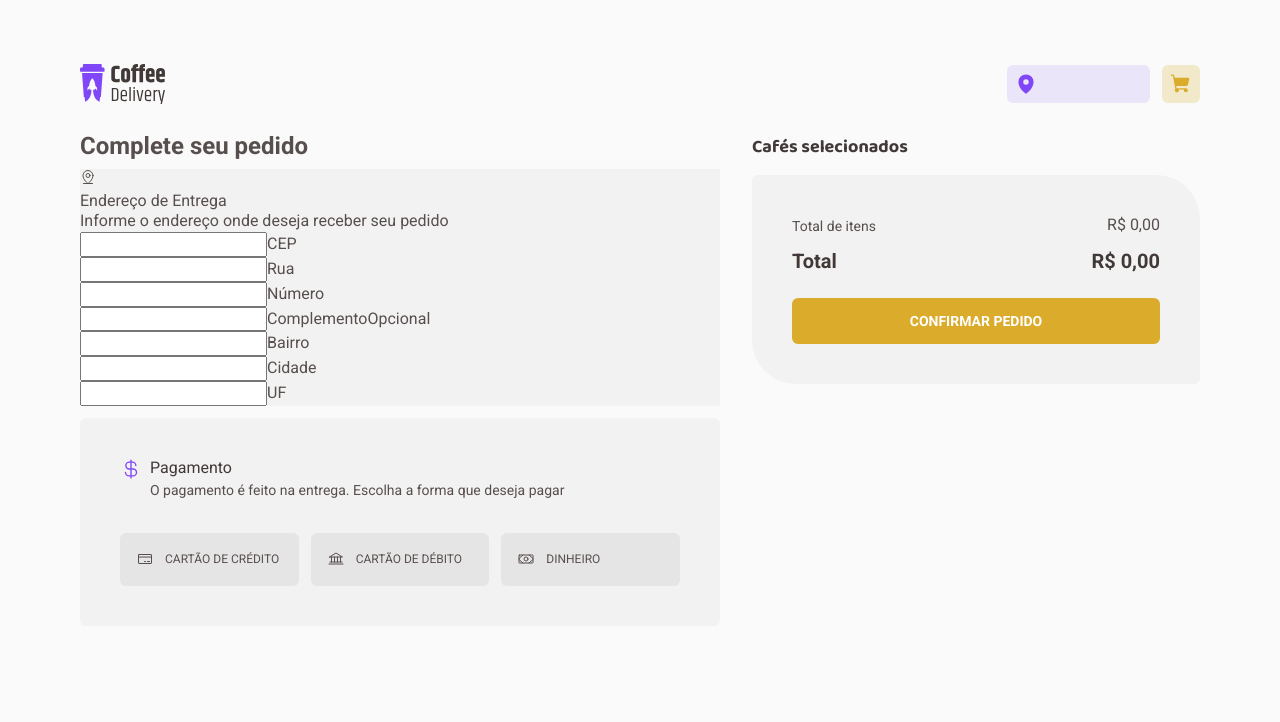
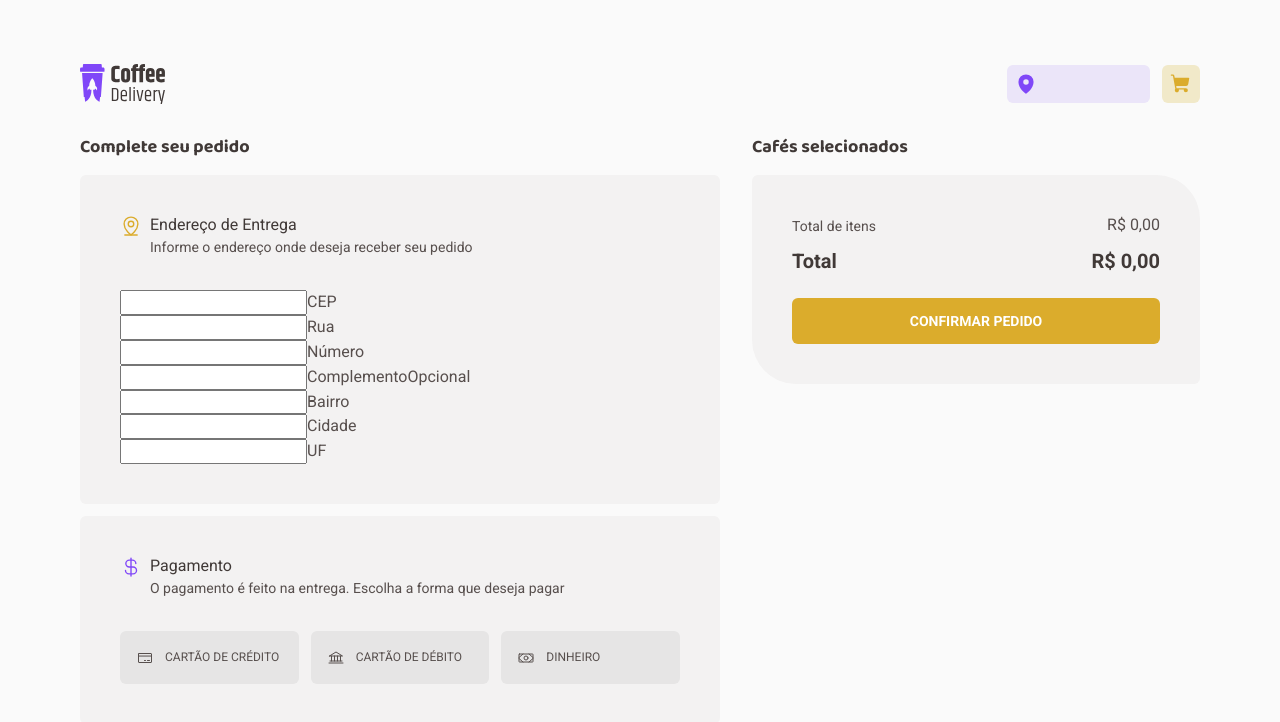
Before and after one commit to jr-/coffee-delivery, a React (Vite) app: page /checkout in a window 1280 px wide. Shown: the top 722 px of the page. Built offline with nearby package versions, Linux system fonts and the light colour scheme.

Commit message:
feat: style address container on checkout

```diff
--- a/src/pages/Checkout/index.tsx
+++ b/src/pages/Checkout/index.tsx
@@ -79,7 +79,7 @@ export function Checkout() {
           <h2>Complete seu pedido</h2>
           <OrderAddressContainer>
             <OrderAddressHeader>
-              <MapPinLine />
+              <MapPinLine size={22}/>
               <div>
                 <p>Endereço de Entrega</p>
                 <p>Informe o endereço onde deseja receber seu pedido</p>
--- a/src/pages/Checkout/styles.ts
+++ b/src/pages/Checkout/styles.ts
@@ -12,15 +12,68 @@ export const Content = styled.div`
 export const OrderInfos = styled.div`
   width: 100%;
   display: grid;
-  gap: .75rem;
+
+  h2 {
+    margin-bottom: 1rem;
+    font-family: 'Baloo 2';
+    font-style: normal;
+    font-weight: 700;
+    font-size: 18px;
+    line-height: 130%;
+
+    display: flex;
+    align-items: center;
+
+    color: ${props => props.theme.baseSubtitle};
+  }
 `
 export const OrderAddressContainer = styled.div`
+  padding: 2.5rem;
   background: ${props => props.theme.baseCard};
+  border-radius: 6px;
+  margin-bottom: 0.75rem;
 `
 export const OrderAddressHeader = styled.div`
+  svg {
+    color: ${props => props.theme.yellow};
+  }
+  display: flex;
+  flex-direction: row;
+  align-items: flex-start;
+  padding: 0px;
+  gap: .5rem;
+  margin-bottom: 2.125rem;
+
+  div {
+    p:first-child {
+      font-family: 'Roboto';
+      font-style: normal;
+      font-weight: 400;
+      font-size: 16px;
+      line-height: 130%;
+
+      display: flex;
+      align-items: center;
+
+      color: ${props => props.theme.baseSubtitle};
+    }
+
+    p:nth-child(2) {
+      font-family: 'Roboto';
+      font-style: normal;
+      font-weight: 400;
+      font-size: 14px;
+      line-height: 130%;
+      display: flex;
+      align-items: center;
+      margin-top: .125rem;
+      color: ${props => props.theme.baseText};
+    }
+  }
+`
+export const InputsContainer = styled.div`
 
 `
-export const InputsContainer = styled.div``
 export const OrderPaymentContainer = styled.div`
   padding: 2.5rem;
   background: ${props => props.theme.baseCard};
```
